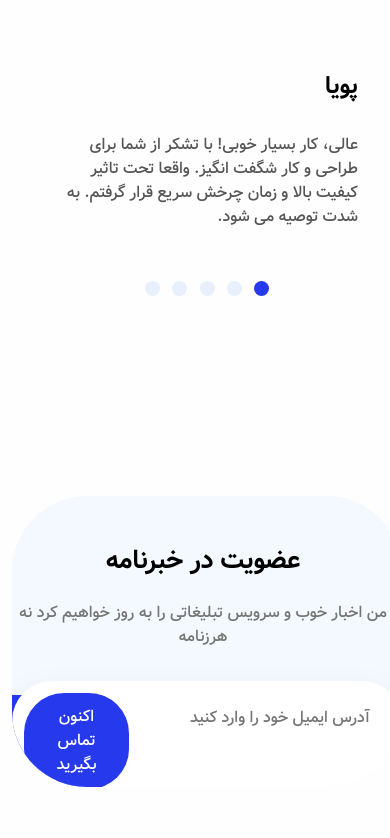
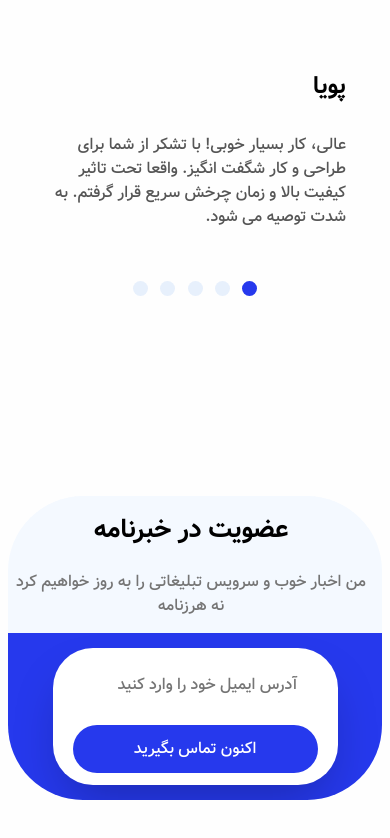
Before and after one commit to Pouya-Asefinia/Studio_Design_Template, a website: page SRC/Landpage.html in a window 390 px wide. Shown: the part 4996-5834 px from the top of the page. Drawn offline with Linux system fonts and the light colour scheme.

Commit message:
Subscribe News part
Subscribe News part is completed

```diff
--- a/SRC/CSS/style.css
+++ b/SRC/CSS/style.css
@@ -126,6 +126,10 @@ body {
     object-fit: cover;
 }
 
-.subscribe-shape {
-    border-radius: 60% 30% 30% 0% / 0% 35% 65% 100%;
+
+@media screen and (min-width: 1024px) {
+
+    .subscribe-shape {
+        border-radius: 60% 30% 30% 0% / 0% 35% 65% 100%;
+    }
 }
--- a/SRC/Landpage.html
+++ b/SRC/Landpage.html
@@ -171,7 +171,7 @@
                 <div class="grid grid-cols-12 mt-10 lg:mt-16">
                     <div class="col-span-12 lg:col-span-8 grid grid-cols-1 md:grid-cols-2 lg:gap-2">
                         <div class="p-7 relative">
-                            <img src="./images/SVG/Dot.svg" class="absolute -left-3 -top-4 -z-1" alt="">
+                            <img src="./images/SVG/Dot.svg" class="absolute left-0 md:-left-3 -top-4 -z-1" alt="">
                             <div class="absolute size-[7.5rem] rounded-full border-8 border-[#FF007A] bottom-7 -z-1"></div>
                             <!-- Images Slider -->
                             <div class="overflow-hidden">
@@ -248,20 +248,20 @@
         <!-- Subscribe News -->
         <div class="py-20">
             <div class="container">
-                <div class="lg:px-2">
-                    <div class="bg-[#F4F9FF] w-full h-[18.2rem] rounded-[75px] overflow-hidden grid grid-cols-1 lg:grid-cols-2">
+                <div class="px-2">
+                    <div class="bg-[#F4F9FF] w-full h-[19rem] md:h-[18.2rem] rounded-[75px] overflow-hidden grid grid-cols-1 lg:grid-cols-2">
                         <div class="m-auto">
-                            <div class="text-center md:text-right pr-2">
+                            <div class="text-center lg:text-right pr-2">
                                 <h2 class="text-[26px] lg:text-[40px] font-bold">عضویت در خبرنامه</h2>
                                 <p class="text-[16px] lg:text-[18px] text-[#757575] pt-5">من اخبار خوب و سرویس تبلیغاتی را به روز خواهیم کرد نه هرزنامه</p>
                             </div>
                         </div>
                         <div class="relative">
-                            <div class="subscribe-shape max-lg:!rounded-none h-full w-full mr-30 bg-[#2639ED] flex items-center justify-center">
-                                <div class="bg-white p-3 rounded-[40px] flex gap-4 w-auto absolute right-0 shadow-2xl">
-                                    <input type="email" placeholder="آدرس ایمیل خود را وارد کنید" class="h-full px-5 py-3 text-[16px] text-[#757575] placeholder-[#757575]">
-                                    <button class="bg-[#2639ED] text-white rounded-[40px] w-full px-7 py-3 cursor-pointer">اکنون تماس بگیرید</button>
-                                </div>
+                            <div class="subscribe-shape max-lg:!rounded-none h-full w-full lg:mr-30 bg-[#2639ED] flex items-center justify-center">
+                                <form class="bg-white p-3 lg:pr-5 max-lg:px-5 rounded-[40px] flex max-lg:flex-col gap-4 w-auto lg:absolute right-0 shadow-2xl">
+                                    <input type="email" placeholder="آدرس ایمیل خود را وارد کنید" class="h-full px-5 p-3 text-[16px] text-[#757575] placeholder-[#757575]">
+                                    <button class="bg-[#2639ED] text-white rounded-[40px] w-full px-7 py-3 cursor-pointer transition-all hover:scale-105">اکنون تماس بگیرید</button>
+                                </form>
                             </div>
                         </div>
                     </div>
```
Also changed, not shown: SRC/CSS/output.css.
